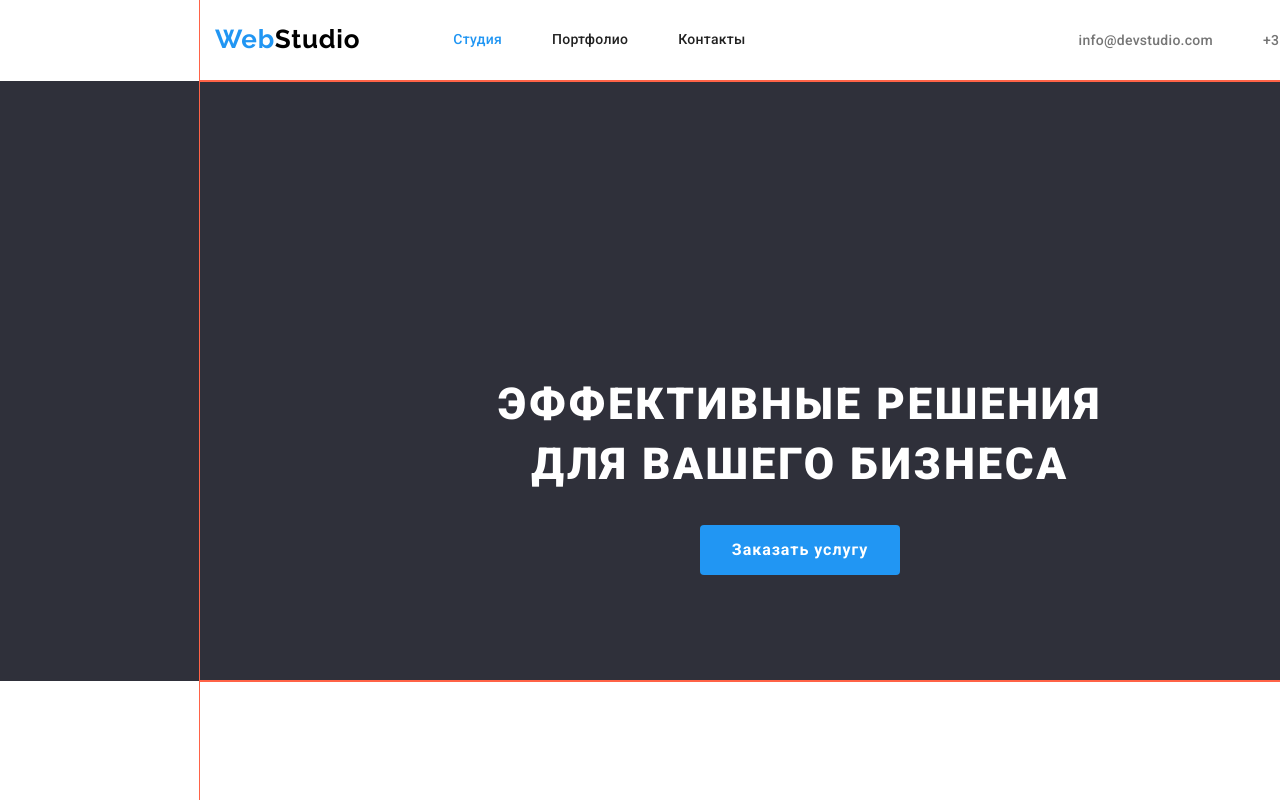
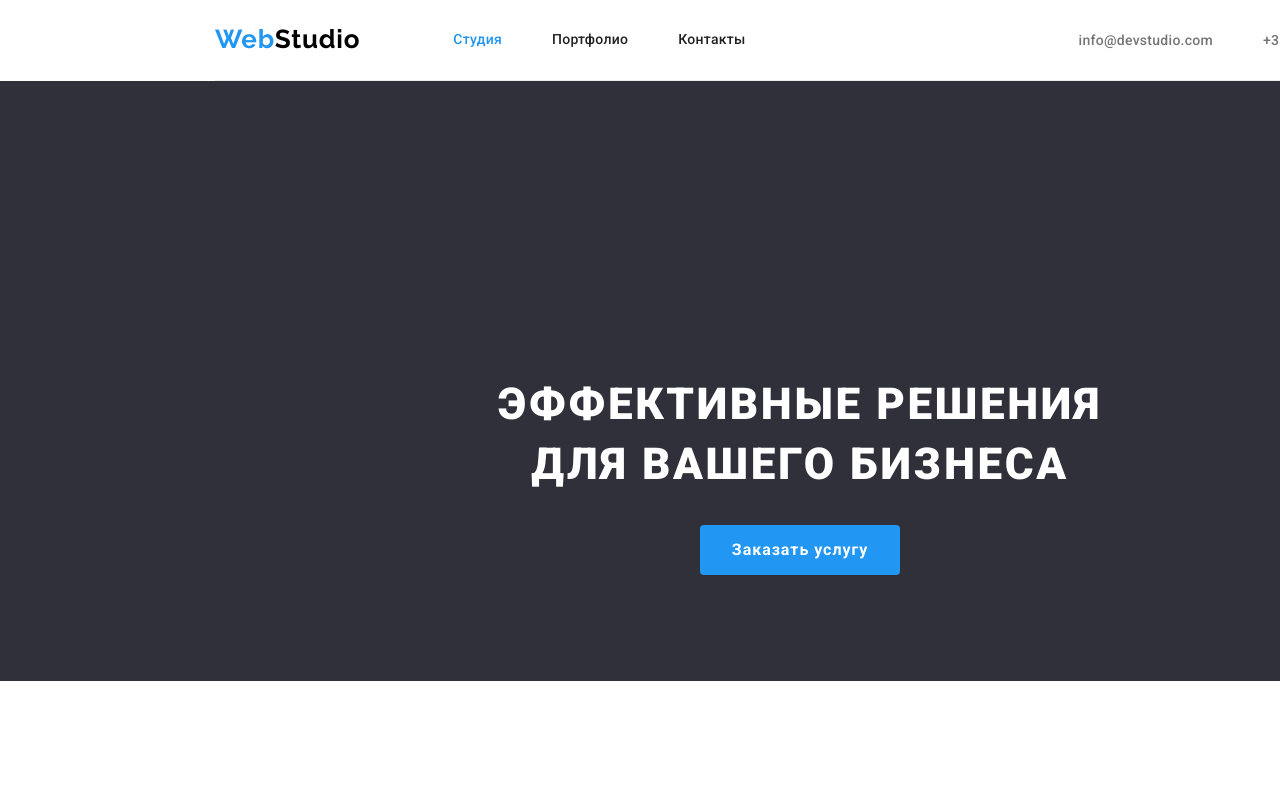
Before and after one commit to Mariia-Martyniuk/goit-markup-hw-03, a plain HTML site: page index.html in a window 1280 px wide. Shown: the top 800 px of the page. Drawn offline with nearby package versions, Linux system fonts and the light colour scheme.

Commit message:
Update styles.css

```diff
--- a/css/styles.css
+++ b/css/styles.css
@@ -224,6 +224,7 @@ header {
 .feature-item:not(:last-child){
    margin-right: 30px;
 }
+
 .feature-item {
     width: 270px;
     height: 101px;
@@ -353,7 +354,6 @@ padding-bottom: 60px;
     padding-top: 0;
 }
 
-
 .example-list {
     display: flex;
     flex-wrap: wrap;
@@ -377,9 +377,7 @@ padding-bottom: 60px;
 
 .example-list .item:nth-child(3n) {
     margin-right: 0;
-
 }
-
 
 .card {
     border: solid 1px #EEEEEE;
@@ -388,6 +386,7 @@ padding-bottom: 60px;
     padding-bottom: 20px;
     padding-left: 24px;
 }
+
 .card-img {
     display: block;
 }
@@ -409,7 +408,3 @@ padding-bottom: 60px;
     margin-top: 0;
     margin-bottom: 0;
 }
-
-.container {
-    outline: solid 1px tomato;
-}
```
